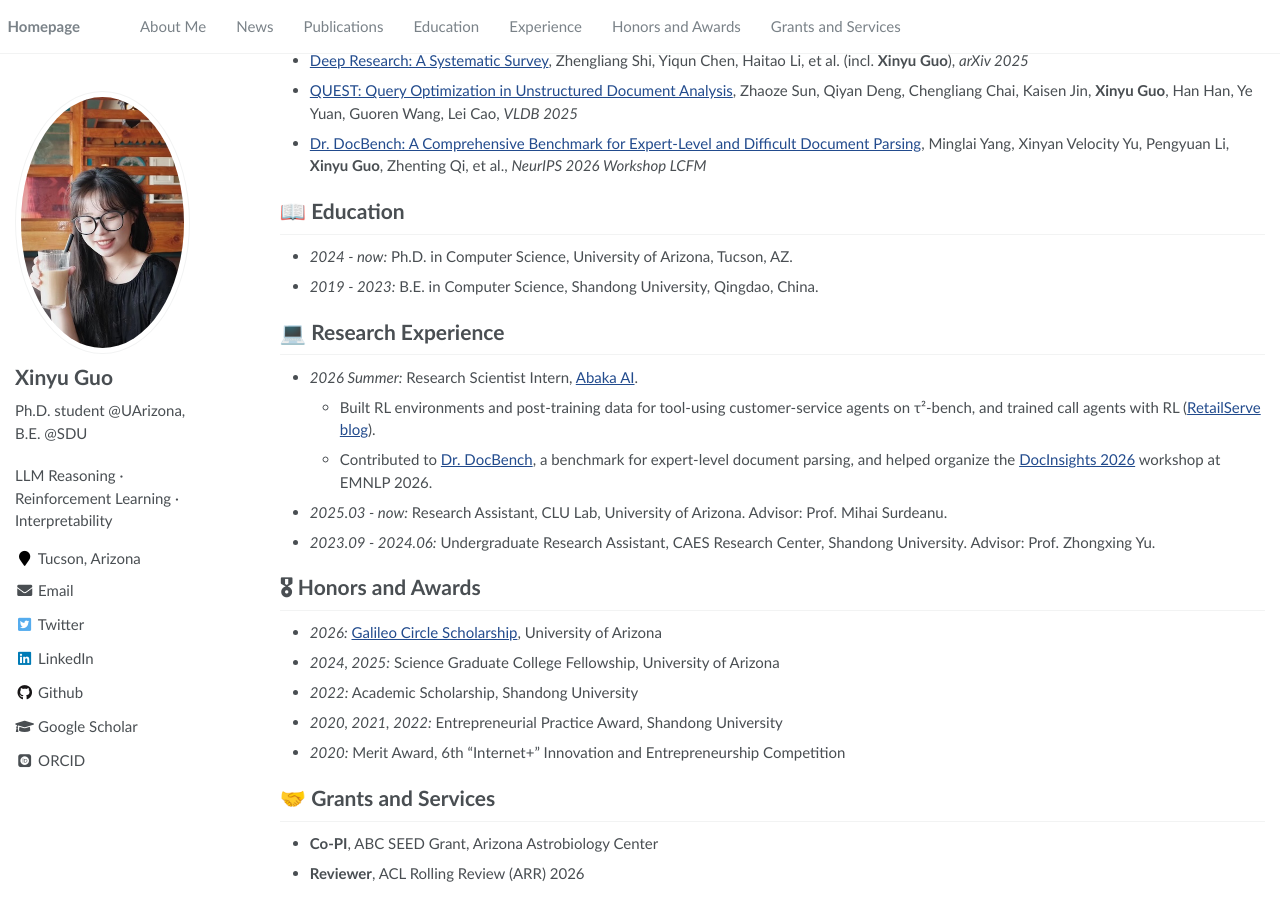
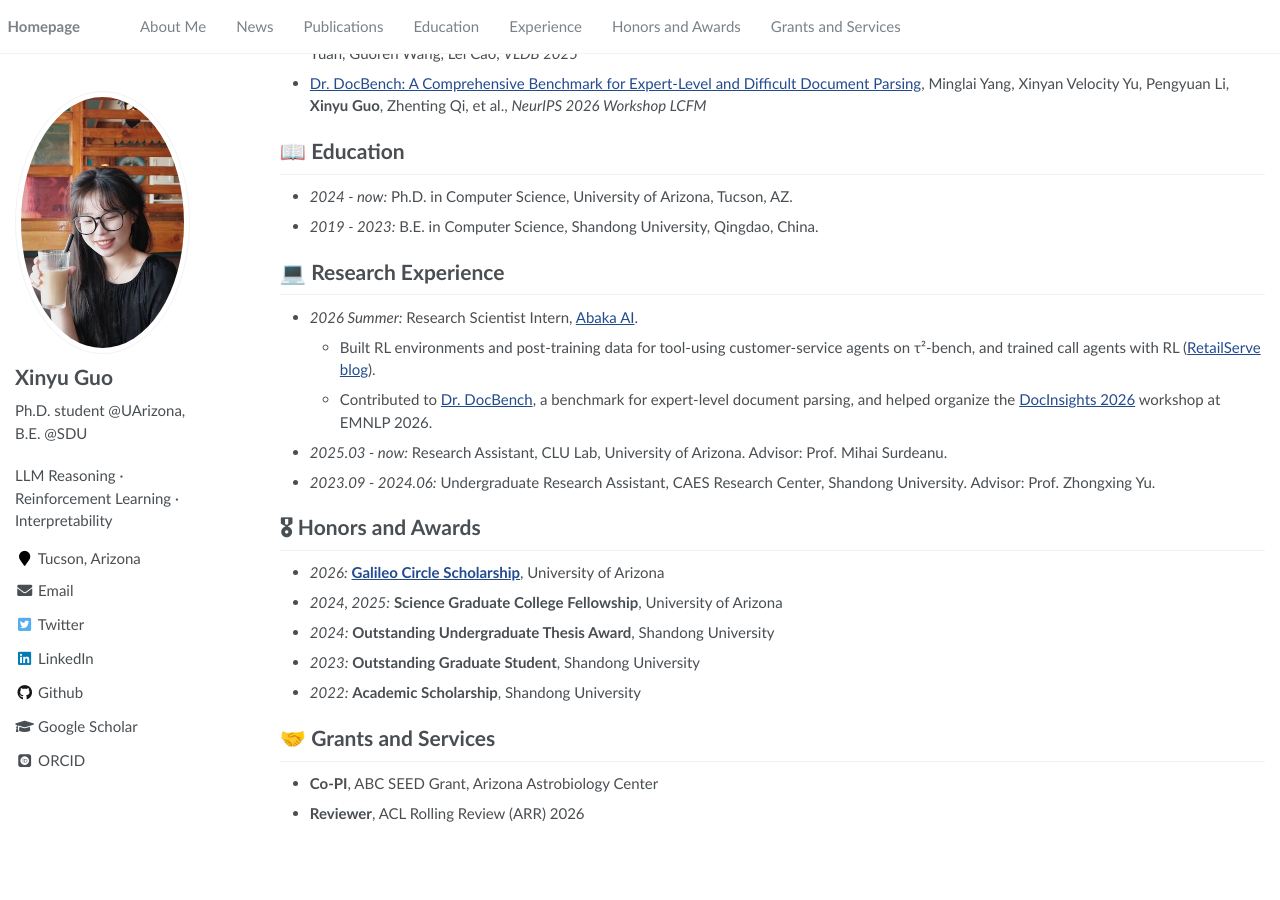
Before and after one commit to xinnyuguo/xinnyuguo.github.io, a Jekyll site: the page built from _pages/about.md, in a window 1280 px wide and 900 px high, scrolled down 2455 px. Built offline with Jekyll 4.4.1, drawn with Linux system fonts in a browser that asks for light colours; some web fonts are replaced; after the commit the page ends 3295 px from its top, so only the background shows below that; some of the changed text lies outside the part shown.

Commit message:
Merge Dr. DocBench news and update honors
Co-Authored-By: Claude Opus 5.5 (1M context) <noreply@anthropic.com>

```diff
--- a/_pages/about.md
+++ b/_pages/about.md
@@ -131,11 +129,11 @@ Minglai Yang, **Xinyu Guo**, Zhengliang Shi, Jinhe Bi, Steven Bethard, Mihai Sur
 - *2023.09 - 2024.06:* Undergraduate Research Assistant, CAES Research Center, Shandong University. Advisor: Prof. Zhongxing Yu.
 
 # 🎖 Honors and Awards
-- *2026:* [Galileo Circle Scholarship](https://lpl.arizona.edu/graduate/awards/galileo/2024), University of Arizona
-- *2024, 2025:* Science Graduate College Fellowship, University of Arizona
-- *2022:* Academic Scholarship, Shandong University
-- *2020, 2021, 2022:* Entrepreneurial Practice Award, Shandong University
-- *2020:* Merit Award, 6th "Internet+" Innovation and Entrepreneurship Competition
+- *2026:* **[Galileo Circle Scholarship](https://lpl.arizona.edu/graduate/awards/galileo/2024)**, University of Arizona
+- *2024, 2025:* **Science Graduate College Fellowship**, University of Arizona
+- *2024:* **Outstanding Undergraduate Thesis Award**, Shandong University
+- *2023:* **Outstanding Graduate Student**, Shandong University
+- *2022:* **Academic Scholarship**, Shandong University
 
 # 🤝 Grants and Services
 - **Co-PI**, ABC SEED Grant, Arizona Astrobiology Center
```
Also changed, not shown: other parts of _pages/about.md (+1 -3 lines).
